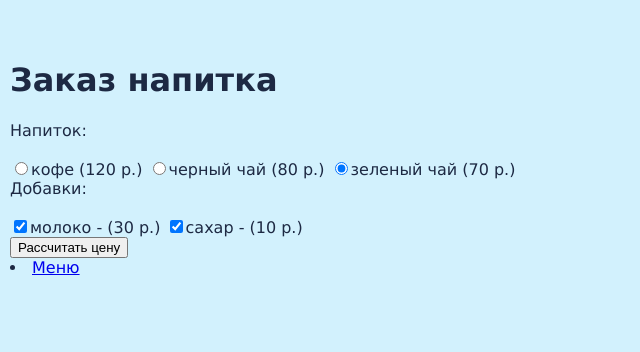
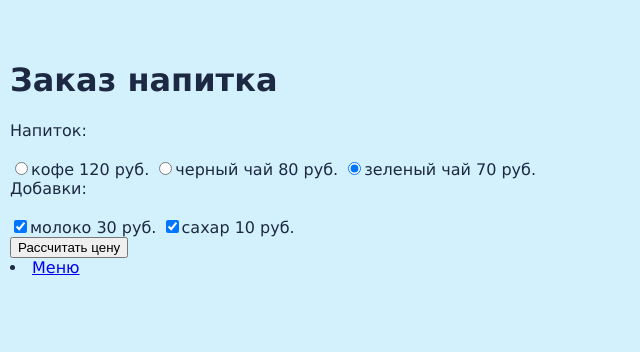
Before and after one commit to N0RDIKA/web-2, a Flask app: page /lab7/drink in a window 1280 px wide. Shown: the part 59-411 px from the top of the page, without its empty margins (0-640 px from the left). Run offline with Flask 3, Linux system fonts and the light colour scheme.

Commit message:
7 конец

```diff
--- a/templates/base.html
+++ b/templates/base.html
@@ -3,7 +3,7 @@
 <head>
     <meta charset="UTF-8">
     <meta name="viewport" content="width=device-width, initial-scale=1.0">
-    <title>Давоян Карине. {% block lab %}{% endblock %}</title>
+    <title>{% block lab %}{% endblock %}</title>
     <link rel="stylesheet" href="{{ url_for('static', filename='lab1.css') }}">
     {% if request.cookies.get('color') %}
     <style>
--- a/templates/lab7/drink.html
+++ b/templates/lab7/drink.html
@@ -12,23 +12,23 @@
         <div>Напиток:</div>
         <br>
         <label>
-            <input type="radio" value="coffe" name="drink" checked>кофе (120 р.)
+            <input type="radio" value="coffe" name="drink" checked>кофе 120 руб.
         </label>
         <label>
-            <input type="radio" value="black-tea" name="drink" checked>черный чай (80 р.)
+            <input type="radio" value="black-tea" name="drink" checked>черный чай 80 руб.
         </label>
         <label>
-            <input type="radio" value="green-tea" name="drink" checked>зеленый чай (70 р.)
+            <input type="radio" value="green-tea" name="drink" checked>зеленый чай 70 руб.
         </label>
 
 
             <div>Добавки:</div>
         <br>
         <label>
-            <input type="checkbox" name="milk" checked>молоко - (30 р.)
+            <input type="checkbox" name="milk" checked>молоко  30 руб.
         </label>
         <label>
-            <input type="checkbox" name="sugar" checked>сахар - (10 р.)
+            <input type="checkbox" name="sugar" checked>сахар  10 руб.
         </label>
         <div>
             <button onclick="getPrice()" type="button">Рассчитать цену</button>
```
Also changed, not shown: lab7.py (line endings or trailing spaces), static/lab7/drink.js (renamed from templates/lab7/drink.js).
